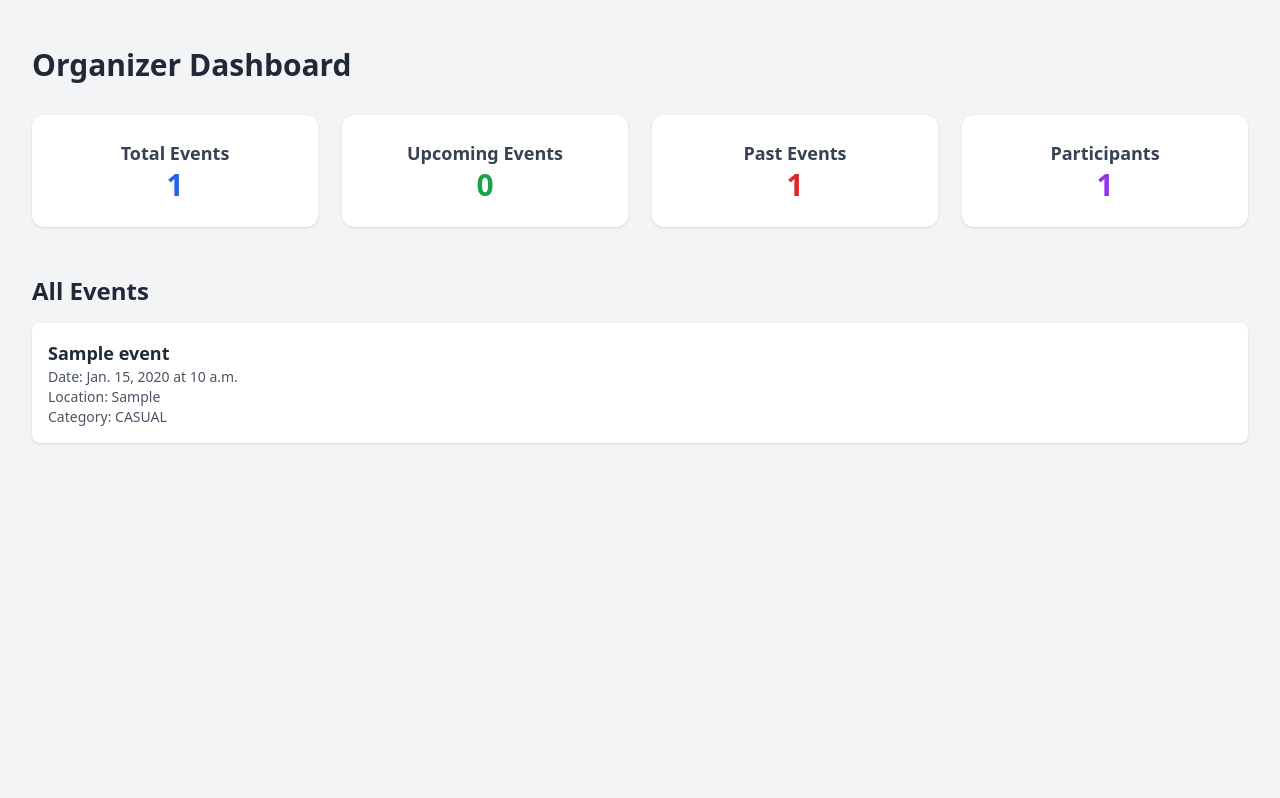
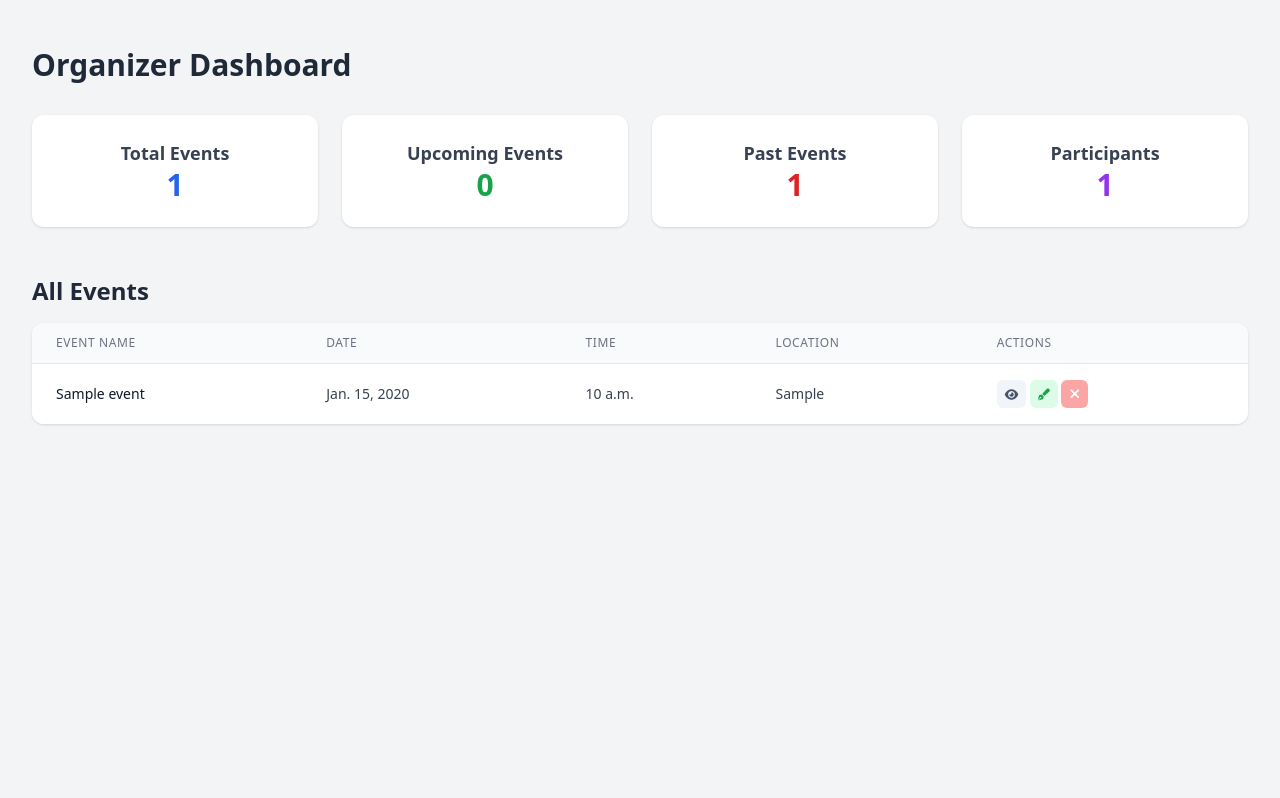
Before and after one commit to swarupSikder/renova, a Django app: page /events/dashboard/?filter=all in a window 1280 px wide. Shown: the part 97-895 px from the top of the page. Run offline with Django 5.2, Linux system fonts and the light colour scheme; tables that the repository leaves empty hold one stand-in row (values such as "Sample post"); some libraries are stand-ins or nearby versions.

Commit message:
action buttons added

```diff
--- a/events/views.py
+++ b/events/views.py
@@ -93,7 +93,7 @@ def add_event(request):
 # - - - - - - - - - - - #
 def dashboard(request):
     today = date.today()
-    filter_type = request.GET.get("filter", "today")  # default is today's events
+    filter_type = request.GET.get("filter", "today")  #default is today's events
 
     all_events = Event.objects.all()
     upcoming_events = all_events.filter(date__gt=today)
--- a/static/css/output.css
+++ b/static/css/output.css
@@ -822,8 +822,23 @@ video {
   margin-bottom: calc(1rem * var(--tw-space-y-reverse));
 }
 
+.divide-y > :not([hidden]) ~ :not([hidden]) {
+  --tw-divide-y-reverse: 0;
+  border-top-width: calc(1px * calc(1 - var(--tw-divide-y-reverse)));
+  border-bottom-width: calc(1px * var(--tw-divide-y-reverse));
+}
+
+.divide-gray-200 > :not([hidden]) ~ :not([hidden]) {
+  --tw-divide-opacity: 1;
+  border-color: rgb(229 231 235 / var(--tw-divide-opacity, 1));
+}
+
 .overflow-x-auto {
   overflow-x: auto;
+}
+
+.whitespace-nowrap {
+  white-space: nowrap;
 }
 
 .rounded {
@@ -889,9 +904,39 @@ video {
   background-color: rgb(249 115 22 / var(--tw-bg-opacity, 1));
 }
 
+.bg-slate-400 {
+  --tw-bg-opacity: 1;
+  background-color: rgb(148 163 184 / var(--tw-bg-opacity, 1));
+}
+
 .bg-white {
   --tw-bg-opacity: 1;
   background-color: rgb(255 255 255 / var(--tw-bg-opacity, 1));
+}
+
+.bg-red-400 {
+  --tw-bg-opacity: 1;
+  background-color: rgb(248 113 113 / var(--tw-bg-opacity, 1));
+}
+
+.bg-red-300 {
+  --tw-bg-opacity: 1;
+  background-color: rgb(252 165 165 / var(--tw-bg-opacity, 1));
+}
+
+.bg-green-300 {
+  --tw-bg-opacity: 1;
+  background-color: rgb(134 239 172 / var(--tw-bg-opacity, 1));
+}
+
+.bg-green-100 {
+  --tw-bg-opacity: 1;
+  background-color: rgb(220 252 231 / var(--tw-bg-opacity, 1));
+}
+
+.bg-slate-100 {
+  --tw-bg-opacity: 1;
+  background-color: rgb(241 245 249 / var(--tw-bg-opacity, 1));
 }
 
 .bg-gradient-to-r {
@@ -920,10 +965,6 @@ video {
   padding: 0.75rem;
 }
 
-.p-4 {
-  padding: 1rem;
-}
-
 .p-6 {
   padding: 1.5rem;
 }
@@ -937,6 +978,11 @@ video {
   padding-right: 2.5rem;
 }
 
+.px-2 {
+  padding-left: 0.5rem;
+  padding-right: 0.5rem;
+}
+
 .px-4 {
   padding-left: 1rem;
   padding-right: 1rem;
@@ -945,6 +991,11 @@ video {
 .px-6 {
   padding-left: 1.5rem;
   padding-right: 1.5rem;
+}
+
+.py-1 {
+  padding-top: 0.25rem;
+  padding-bottom: 0.25rem;
 }
 
 .py-12 {
@@ -1048,6 +1109,10 @@ video {
   letter-spacing: 0.025em;
 }
 
+.tracking-wider {
+  letter-spacing: 0.05em;
+}
+
 .text-blue-600 {
   --tw-text-opacity: 1;
   color: rgb(37 99 235 / var(--tw-text-opacity, 1));
@@ -1063,11 +1128,6 @@ video {
   color: rgb(107 114 128 / var(--tw-text-opacity, 1));
 }
 
-.text-gray-600 {
-  --tw-text-opacity: 1;
-  color: rgb(75 85 99 / var(--tw-text-opacity, 1));
-}
-
 .text-gray-700 {
   --tw-text-opacity: 1;
   color: rgb(55 65 81 / var(--tw-text-opacity, 1));
@@ -1076,6 +1136,11 @@ video {
 .text-gray-800 {
   --tw-text-opacity: 1;
   color: rgb(31 41 55 / var(--tw-text-opacity, 1));
+}
+
+.text-gray-900 {
+  --tw-text-opacity: 1;
+  color: rgb(17 24 39 / var(--tw-text-opacity, 1));
 }
 
 .text-green-600 {
@@ -1116,6 +1181,11 @@ video {
 .text-white {
   --tw-text-opacity: 1;
   color: rgb(255 255 255 / var(--tw-text-opacity, 1));
+}
+
+.text-slate-600 {
+  --tw-text-opacity: 1;
+  color: rgb(71 85 105 / var(--tw-text-opacity, 1));
 }
 
 .shadow {
--- a/templates/events/dashboard.html
+++ b/templates/events/dashboard.html
@@ -31,19 +31,38 @@
     <div class="max-w-7xl mx-auto">
         <h3 class="text-2xl font-semibold text-gray-800 mb-4">{{ filter_title }}</h3>
         {% if filtered_events %}
-            <div class="space-y-4">
-                {% for event in filtered_events %}
-                    <div class="bg-white p-4 rounded-lg shadow">
-                        <h4 class="text-lg font-bold text-gray-800">{{ event.name }}</h4>
-                        <p class="text-sm text-gray-600">Date: {{ event.date }} at {{ event.time }}</p>
-                        <p class="text-sm text-gray-600">Location: {{ event.location }}</p>
-                        <p class="text-sm text-gray-600">Category: {{ event.category }}</p>
-                    </div>
-                {% endfor %}
+            <div class="overflow-x-auto bg-white rounded-xl shadow">
+                <table class="min-w-full divide-y divide-gray-200">
+                    <thead class="bg-gray-50">
+                        <tr>
+                            <th class="px-6 py-3 text-left text-xs font-medium text-gray-500 uppercase tracking-wider">Event Name</th>
+                            <th class="px-6 py-3 text-left text-xs font-medium text-gray-500 uppercase tracking-wider">Date</th>
+                            <th class="px-6 py-3 text-left text-xs font-medium text-gray-500 uppercase tracking-wider">Time</th>
+                            <th class="px-6 py-3 text-left text-xs font-medium text-gray-500 uppercase tracking-wider">Location</th>
+                            <th class="px-6 py-3 text-left text-xs font-medium text-gray-500 uppercase tracking-wider">Actions</th>
+                        </tr>
+                    </thead>
+                    <tbody class="bg-white divide-y divide-gray-200">
+                        {% for event in filtered_events %}
+                        <tr>
+                            <td class="px-6 py-4 whitespace-nowrap text-sm font-medium text-gray-900">{{ event.name }}</td>
+                            <td class="px-6 py-4 whitespace-nowrap text-sm text-gray-700">{{ event.date }}</td>
+                            <td class="px-6 py-4 whitespace-nowrap text-sm text-gray-700">{{ event.time }}</td>
+                            <td class="px-6 py-4 whitespace-nowrap text-sm text-gray-700">{{ event.location }}</td>
+                            <td class="px-6 py-4 whitespace-nowrap text-sm text-gray-700">
+                                <button class="bg-slate-100 hover:bg-amber-200 hover:cursor-pointer text-slate-600 px-2 py-1 rounded-md"><i class="fa-solid fa-eye text-xs"></i></button>
+                                <button class="bg-green-100 hover:bg-amber-200 hover:cursor-pointer text-green-600 px-2 py-1 rounded-md"><i class="fa-solid fa-pen-fancy text-xs"></i></button>
+                                <button class="bg-red-300 hover:bg-red-500 hover:cursor-pointer text-white px-2 py-1 rounded-md"><i class="fa-solid fa-xmark"></i></button>
+                            </td>
+                        </tr>
+                        {% endfor %}
+                    </tbody>
+                </table>
             </div>
         {% else %}
             <p class="text-gray-500">No events to display.</p>
         {% endif %}
     </div>
+
 </div>
 {% endblock %}
```
Also changed, not shown: other parts of static/css/output.css (+41 -6 lines).
